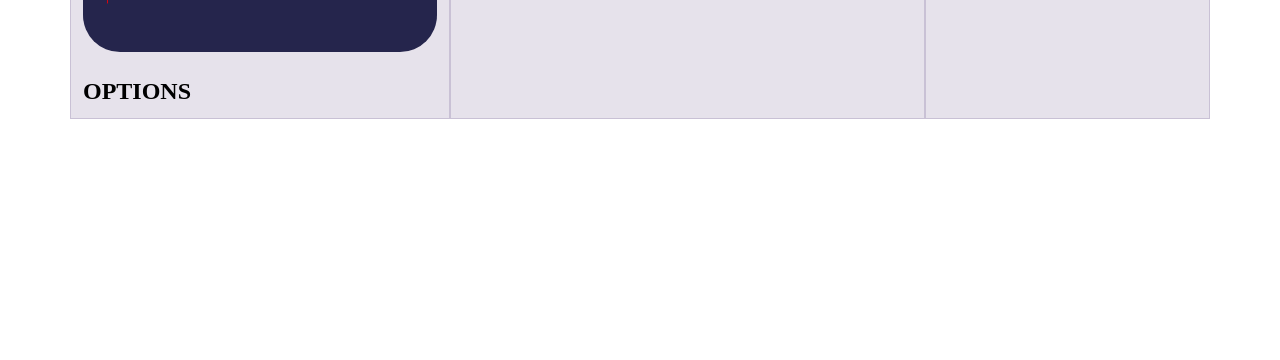
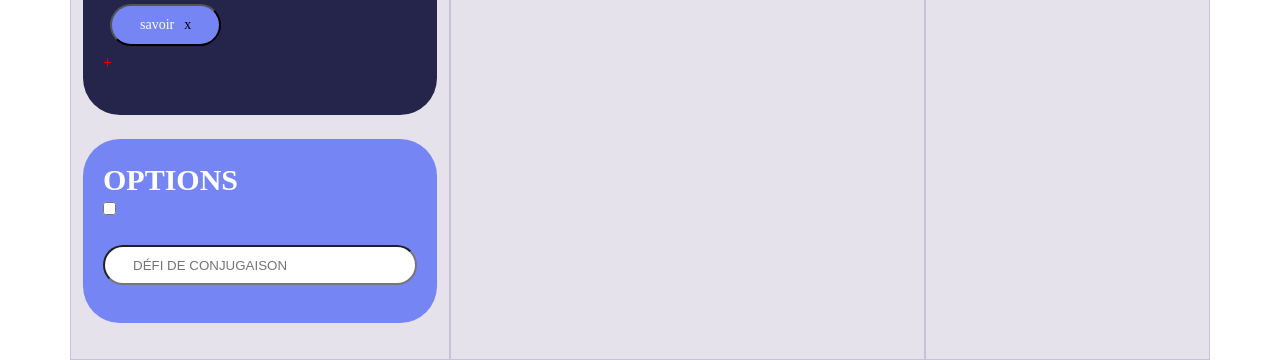
Before and after one commit to pierreguerin12/tatitotu, a website built with Parcel: page src/index.html in a window 1280 px wide. Shown: the part 742-1102 px from the top of the page. Before the commit the page ends 861 px from the top, so only its background shows below. Built offline with nearby package versions, Linux system fonts and the light colour scheme.

Commit message:
tentative switch button et finalisation journée 11.03

```diff
--- a/src/index.html
+++ b/src/index.html
@@ -42,13 +42,15 @@
         <div class="col-4">
           <div class="box">
             <div class="title-defis">
-              <h2>MES VERBES</h2>
+              <h2>Mes verbes</h2>
             </div>
             <div class="text-field-defis">
-              <input type="text" placeholder="AJOUTEZ UN VERBE" />
+              <input type="text" placeholder="Défi de conjugaison" />
             </div>
             <button class="tag">être<span class="tag-close">x</span></button>
-              <button class="tag">comprendre<span class="tag-close">x</span></button>
+            <button class="tag">
+              comprendre<span class="tag-close">x</span>
+            </button>
             <button class="tag">valoir<span class="tag-close">x</span></button>
             <button class="tag">avoir<span class="tag-close">x</span></button>
             <button class="tag">acheter<span class="tag-close">x</span></button>
@@ -58,10 +60,21 @@
             <button class="tag">savoir<span class="tag-close">x</span></button>
             <div class="tag-plus">+</div>
           </div>
-            <h2>OPTIONS</h2>
+          <div class="box-mauve">
+            <div class="title-defis">
+              <h2>Options</h2>
+              <label class="switch">
+                <input type="checkbox">
+                <span class="slider round"></span>
+              </label>
+              <div class="text-field-options">
+                <input type="text" placeholder="Défi de conjugaison" />
+              </div>
+            </div>
+            </div>
           </div>
           <div class="col-5">
-            <h1>MES TEMPS</h1>
+            <h1>Mes temps</h1>
             <h3>Indicatif</h3>
             <h3>Impératif</h3>
             <h3>Subjonctif</h3>
@@ -76,7 +89,7 @@
             </div>
             <div class="box">
               <div class="title-defis">
-                <h2>DÉFIS</h2>
+                <h2>Défis</h2>
               </div>
               <div class="text-field-defis">
                 <input type="text" placeholder="code à 8 caractères" />
--- a/src/scss/main.scss
+++ b/src/scss/main.scss
@@ -7,3 +7,4 @@
 @import "modules/text-field";
 @import "bootstrap/scss/bootstrap-grid";
 @import "modules/tag";
+@import "modules/switch";
--- a/src/scss/modules/_box.scss
+++ b/src/scss/modules/_box.scss
@@ -8,3 +8,14 @@
   flex-shrink: 0;
   margin-bottom: 24px;
 }
+
+.box-mauve {
+  border-radius: 37px;
+  background: var(--mauve, #7585f4);
+  padding: 24px 20px;
+  flex-direction: column;
+  align-items: flex-start;
+  gap: 14px;
+  flex-shrink: 0;
+  margin-bottom: 24px;
+}
--- a/src/scss/modules/_switch.scss
+++ b/src/scss/modules/_switch.scss
@@ -0,0 +1,13 @@
+.switch {
+  position: relative;
+  display: inline-block;
+  width: 60px;
+  height: 34px;
+}
+.slider.round.round {
+  border-radius: 34px;
+}
+
+.slider.round:before {
+  border-radius: 50%;
+}
--- a/src/scss/modules/_tag.scss
+++ b/src/scss/modules/_tag.scss
@@ -14,6 +14,7 @@
   font-style: normal;
   font-weight: 400;
   line-height: normal;
+  margin: 7px;
 }
 
 .tag-plus {
@@ -22,3 +23,9 @@
   flex-shrink: 0;
   color: red;
 }
+
+.tag-close {
+  display: flex;
+  flex-wrap: wrap;
+  color: black;
+}
--- a/src/scss/modules/_text-field.scss
+++ b/src/scss/modules/_text-field.scss
@@ -12,4 +12,22 @@
   margin-top: 14px;
   margin-bottom: 14px;
   border-radius: 30px;
+  text-transform: uppercase;
 }
+
+.text-field-options input {
+  width: 100%;
+  height: 40px;
+  flex-shrink: 0;
+  display: flex;
+  padding: 11px 28px;
+  flex-direction: column;
+  justify-content: center;
+  align-items: center;
+  gap: 10px;
+  flex: 1 0 0;
+  margin-top: 14px;
+  margin-bottom: 14px;
+  border-radius: 30px;
+  text-transform: uppercase;
+}
```
Lines whose indentation alone changed are shown as unchanged.
